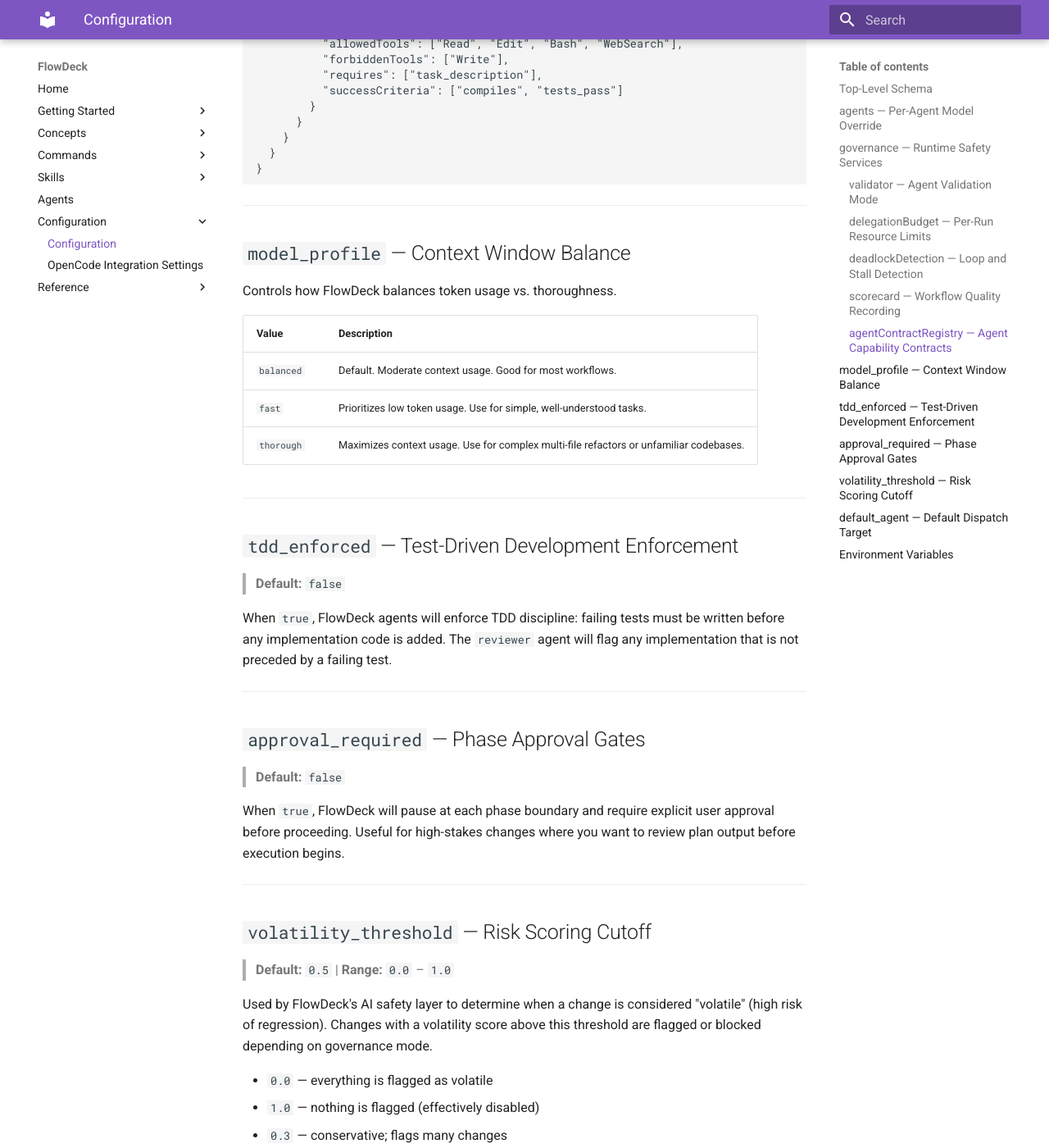
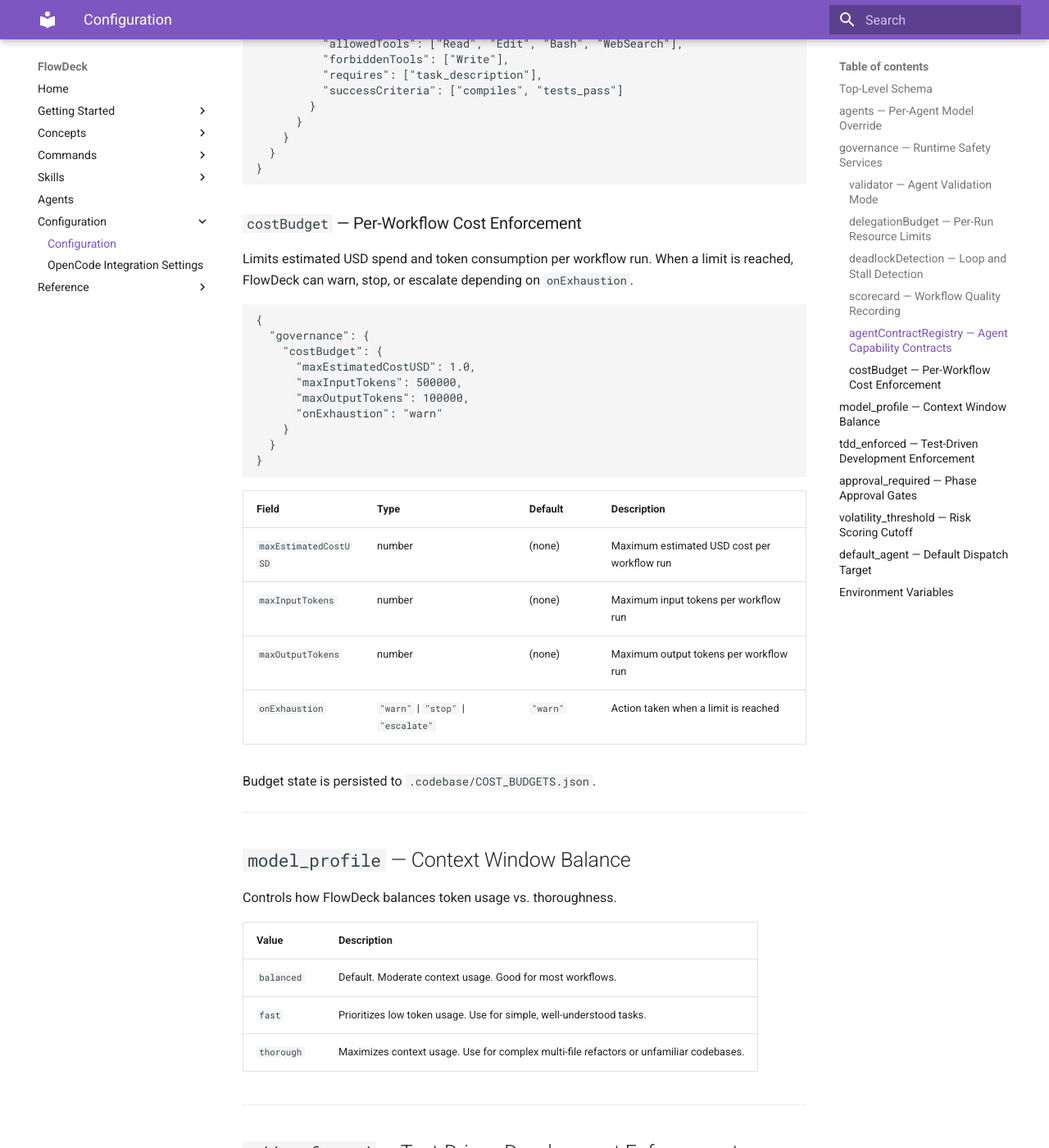
Before and after one commit to goncalompontes/FlowDeck, an MkDocs documentation site: the page built from docs/configuration/index.md, in a window 1280 px wide and 1400 px high, scrolled down 3349 px. Shown: the whole window at 82% size. Built offline with MkDocs 1.6.1 and Material for MkDocs 9.7.7, drawn with Linux system fonts in a browser that asks for light colours.

Commit message:
feat: add rtk integration with cost optimization and output compression features

````diff
--- a/docs/configuration/index.md
+++ b/docs/configuration/index.md
@@ -138,6 +138,32 @@ Defines per-agent allowed/forbidden tools, required inputs, and success criteria
 }
 ```
 
+### `costBudget` — Per-Workflow Cost Enforcement
+
+Limits estimated USD spend and token consumption per workflow run. When a limit is reached, FlowDeck can warn, stop, or escalate depending on `onExhaustion`.
+
+```json
+{
+  "governance": {
+    "costBudget": {
+      "maxEstimatedCostUSD": 1.0,
+      "maxInputTokens": 500000,
+      "maxOutputTokens": 100000,
+      "onExhaustion": "warn"
+    }
+  }
+}
+```
+
+| Field | Type | Default | Description |
+|-------|------|---------|-------------|
+| `maxEstimatedCostUSD` | number | (none) | Maximum estimated USD cost per workflow run |
+| `maxInputTokens` | number | (none) | Maximum input tokens per workflow run |
+| `maxOutputTokens` | number | (none) | Maximum output tokens per workflow run |
+| `onExhaustion` | `"warn"` \| `"stop"` \| `"escalate"` | `"warn"` | Action taken when a limit is reached |
+
+Budget state is persisted to `.codebase/COST_BUDGETS.json`.
+
 ---
 
 ## `model_profile` — Context Window Balance
````
Also changed, not shown: README.md (+3 -0 lines), docs/getting-started/installation.md (+20 -0 lines), docs/reference/hooks.md (+16 -1 lines), docs/reference/rtk.md (added, +162 -0 lines).
